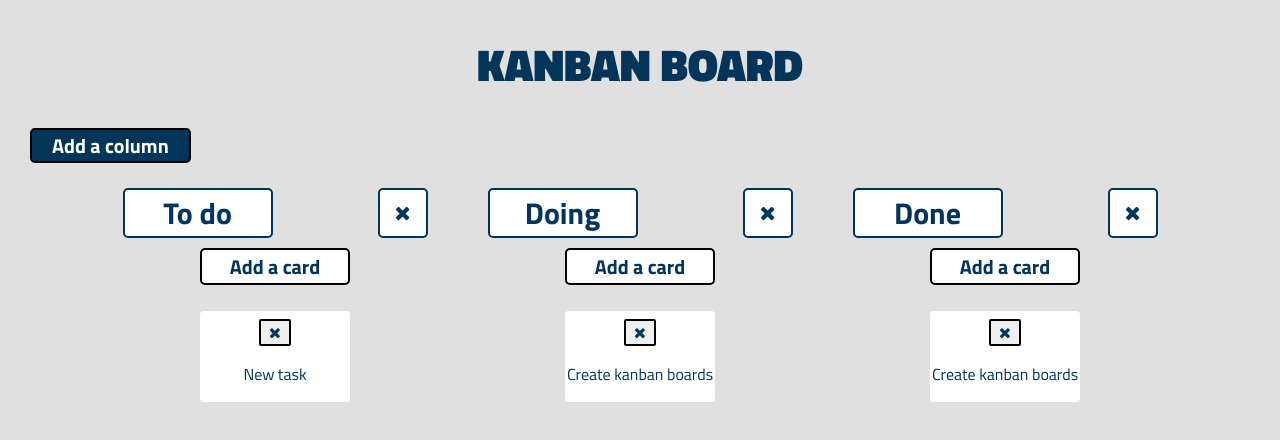
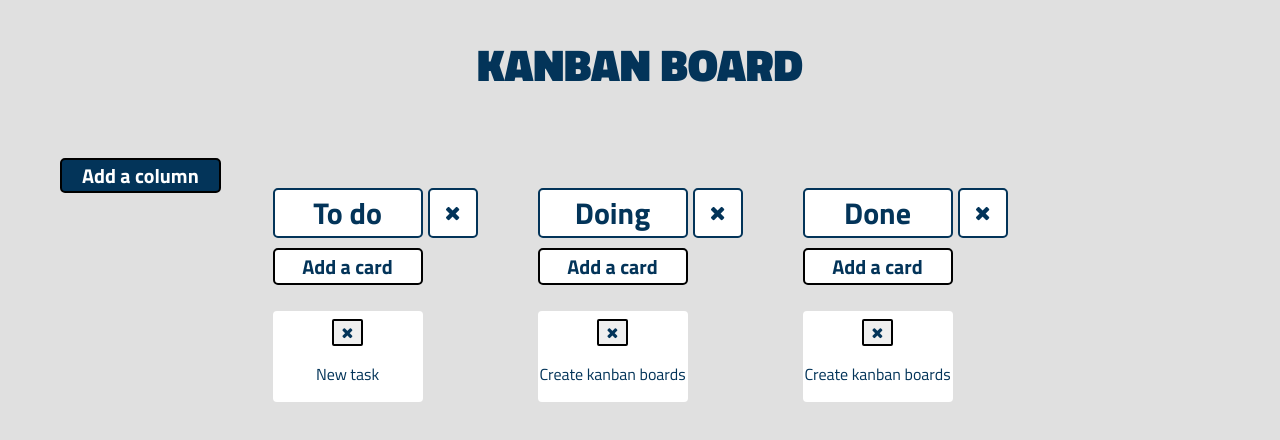
Before and after one commit to katapo/11.6, a plain HTML site: page index.html in a window 1280 px wide. Drawn offline with nearby package versions, Linux system fonts and the light colour scheme.

Commit message:
scripts.js modified add column/card functionsalso styles modified

```diff
--- a/index.html
+++ b/index.html
@@ -12,9 +12,8 @@
         <button class="create-column">Add a column</button>
         <div class="container">
             <div class="column-container"></div>
-        <div>
+        </div>
     </div>
-
     <script src="https://code.jquery.com/jquery-3.0.0.min.js" integrity="sha256-JmvOoLtYsmqlsWxa7mDSLMwa6dZ9rrIdtrrVYRnDRH0=" crossorigin="anonymous"></script>
     <script   src="https://code.jquery.com/ui/1.11.4/jquery-ui.min.js"   integrity="sha256-xNjb53/rY+WmG+4L6tTl9m6PpqknWZvRt0rO1SRnJzw="   crossorigin="anonymous"></script>
     <script type="text/javascript" src="scripts.js"></script>
--- a/scripts.js
+++ b/scripts.js
@@ -12,7 +12,7 @@ $(function() {
 		var self = this;
 
 		this.id = randomString();
-		this.name = name;
+		this.name = name || 'no name';
 		this.$element = createColumn();
 
 
@@ -28,8 +28,7 @@ $(function() {
 			});
 
 			$columnAddCard.click(function() {
-				var name;
-				name = prompt('Enter the name of the card');
+				var name = prompt('Enter the name of the card');
 				if (name != null) {
                 	self.addCard(new Card(name));
                 }
@@ -57,7 +56,7 @@ $(function() {
 		var self = this;
 
 		this.id = randomString();
-		this.description = description;
+		this.description = description || 'no description';
 		this.$element = createCard();
 
 		function createCard() {
@@ -107,8 +106,10 @@ $(function() {
 
 	$('.create-column').click(function(){
 		var name = prompt('Enter a column name');
+			if (name != null) {
 		var column = new Column(name);
 		board.addColumn(column);
+			}
 		});
 
 	var todoColumn = new Column('To do');
--- a/style.css
+++ b/style.css
@@ -56,7 +56,7 @@ h1 {
 	border-width: 2px;
 	border-style: solid;
 	border-radius: 5px;
-	margin: : 30px;
+	margin: 30px;
 	padding: 0 20px;
 	cursor: pointer;
 }
@@ -64,8 +64,8 @@ h1 {
 .column {
 	position: relative;
 	display: inline-block;
-	width: 25%;
-	text-align: center;
+	width: 205px;
+	text-align: left;
 	border: none;
 	margin: 30px;
 }
@@ -119,7 +119,7 @@ li {
 	border-radius: 4px;
 	width: 150px;
 	display: inline-block;
-	margin: 10px;
+	margin: 10px 0;
 }
 
 .btn-delete-card {
```
